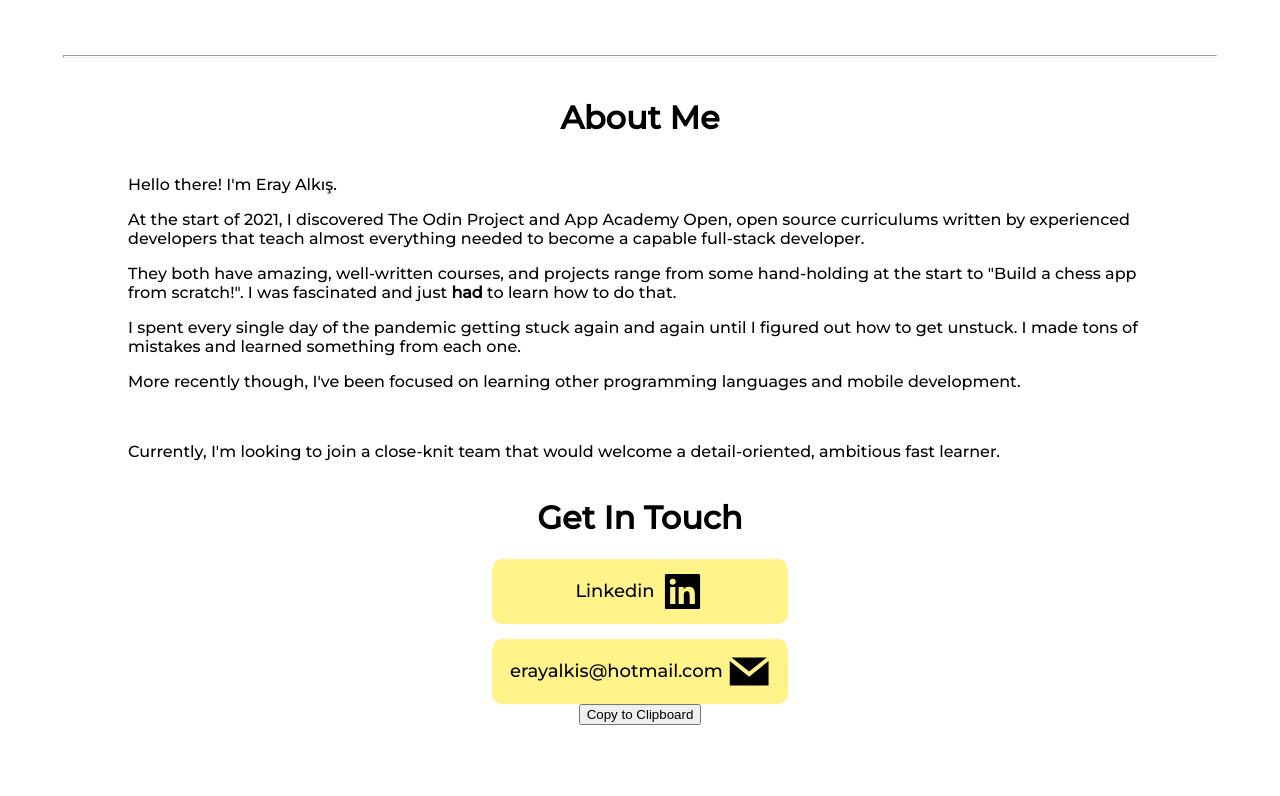
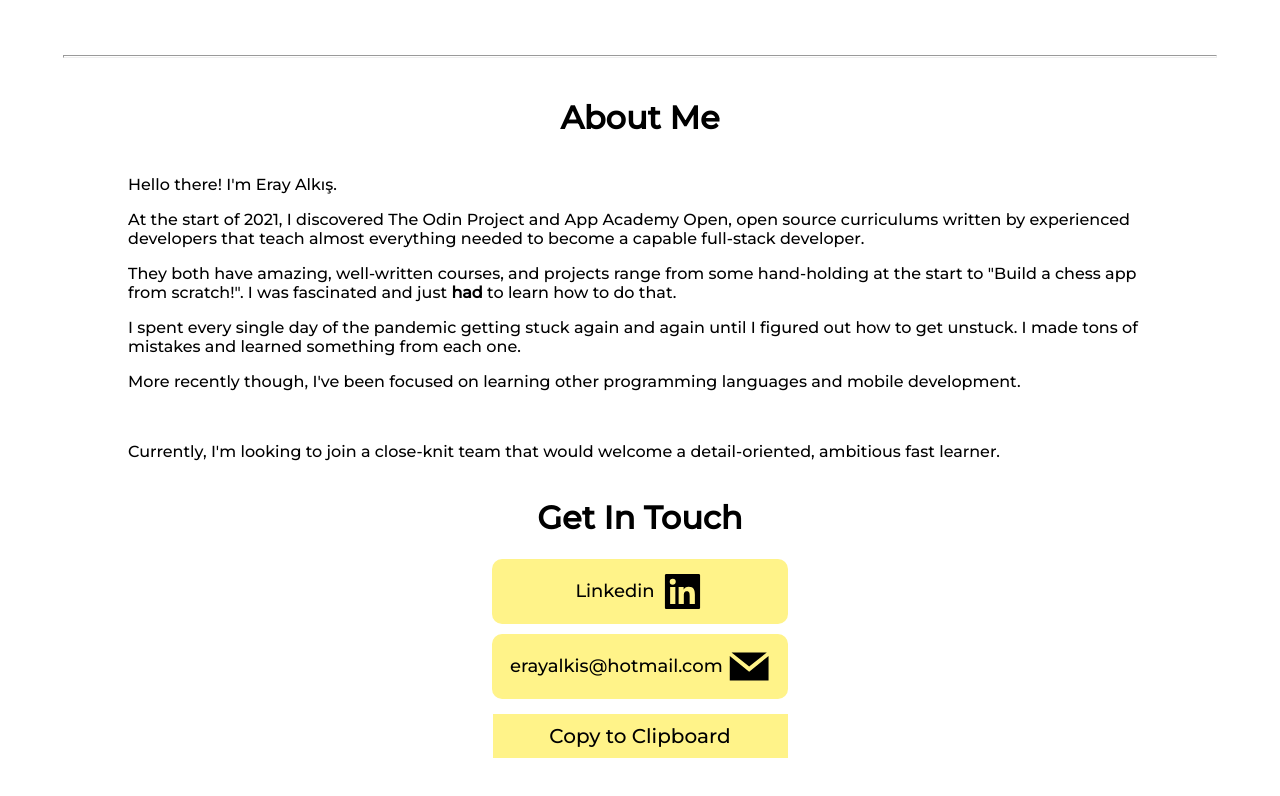
Before and after one commit to Blissblass/portfolio_page, a React (Create React App) app: page / in a window 1280 px wide. Shown: the part 2504-3300 px from the top of the page. Built offline with nearby package versions, Linux system fonts and the light colour scheme.

Commit message:
Style copy button

```diff
--- a/src/Assets/Stylesheets/contact.css
+++ b/src/Assets/Stylesheets/contact.css
@@ -34,6 +34,16 @@ div[class^="contact-button"] {
 }
 
 .contact-button-email {
-  margin-top: 15px;
+  margin-top: 10px;
   cursor: default !important;
 }
+
+.copy-button {
+  background-color: #fff389;
+  font-family: "Montserrat", sans-serif;
+  padding: 10px 18px 10px 18px;
+  border: 0;
+  width: 295px;
+  margin-top: 15px;
+  font-size: 20px;
+}
--- a/src/Components/Contact/Contact.jsx
+++ b/src/Components/Contact/Contact.jsx
@@ -10,7 +10,7 @@ const Contact = () => {
         <h1>Get In Touch</h1>
         <div className="contact-button-linkedin">Linkedin <AiFillLinkedin className="linkedin-ico" /></div>
         <div className="contact-button-email">erayalkis@hotmail.com <GrMail className="mail-ico" /></div>
-        <button>Copy to Clipboard</button>
+        <button className="copy-button">Copy to Clipboard</button>
       </div>
     </div>
   )
```
